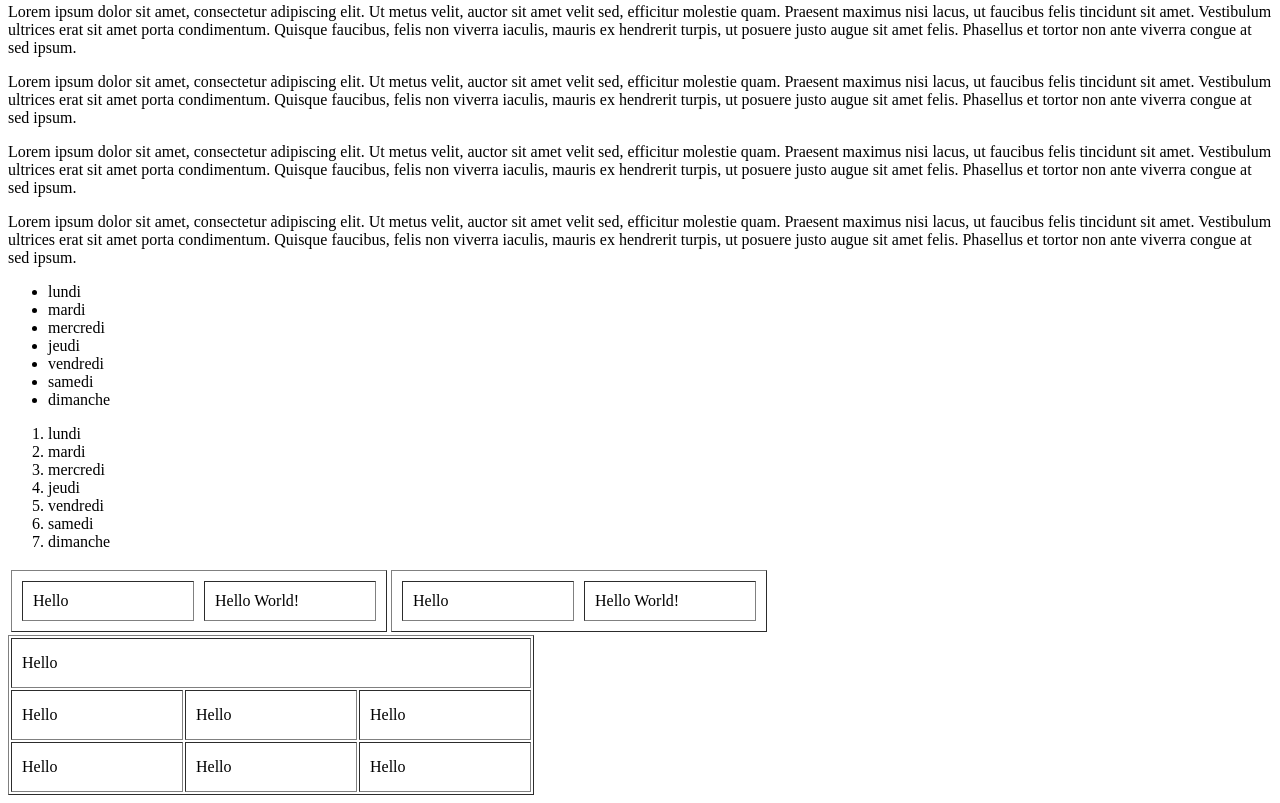
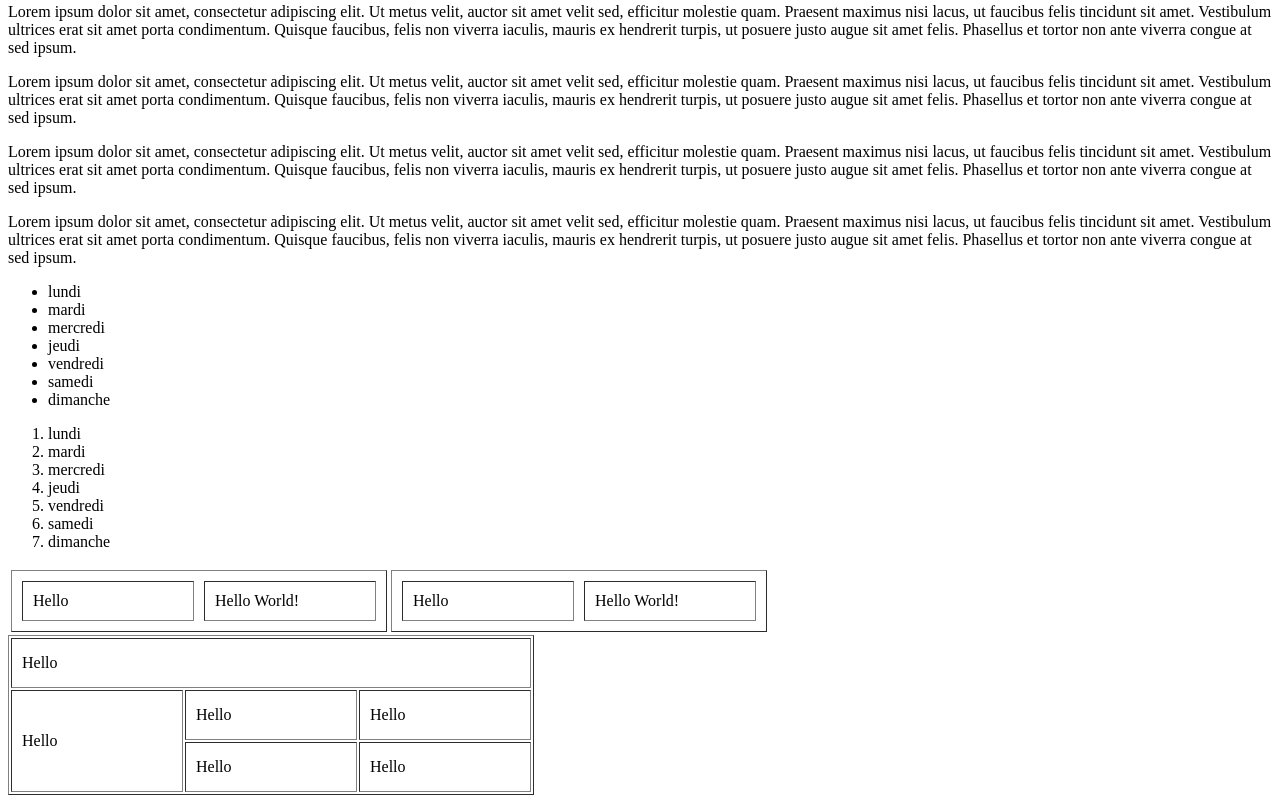
Before and after one commit to zbiggs12/zbiggs12.github.io, a plain HTML site: page root/index.html in a window 1280 px wide. Shown: the part 1520-2323 px from the top of the page. Drawn offline with Linux system fonts and the light colour scheme.

Commit message:
root folder

```diff
--- a/root/index.html
+++ b/root/index.html
@@ -81,12 +81,11 @@
                 <td width="150px" colspan="3">Hello</td>
             </tr>
              <tr height="50px">
-                <td width="150px">Hello</td>
+                <td width="150px" rowspan="2">Hello</td>
                 <td width="150px">Hello</td>
                 <td width="150px">Hello</td>
             </tr>
              <tr height="50px">
-                <td width="150px">Hello</td>
                 <td width="150px">Hello</td>
                 <td width="150px">Hello</td>
             </tr>
```
